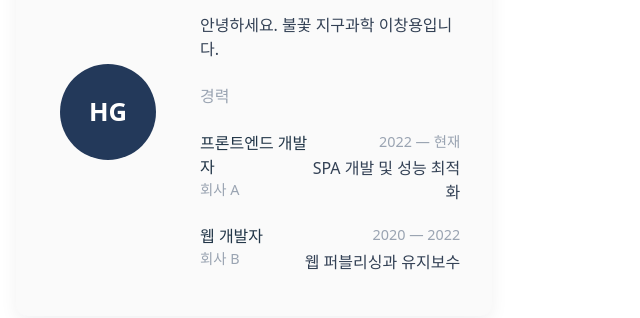
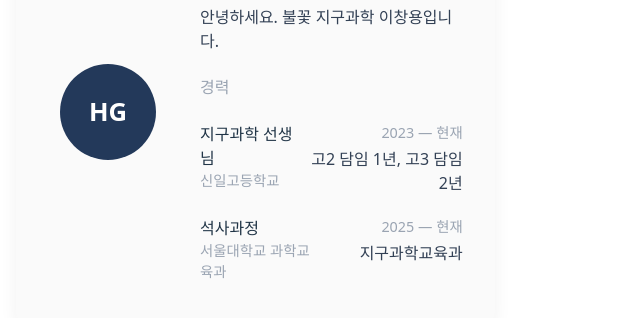
Before and after one commit to bluedragon-earth/251120-github, a website built with Vite: page index.html in a window 1280 px wide. Shown: the part 288-606 px from the top of the page, without its empty margins (0-640 px from the left). Built offline with nearby package versions, Linux system fonts and the light colour scheme.

Commit message:
feat: 프로필 경력 정보 업데이트 및 형식 수정

```diff
--- a/index.html
+++ b/index.html
@@ -17,29 +17,28 @@
         <div class="profile-right">
           <h1 class="profile-name">이창용</h1>
           <div class="profile-title">지구과학 선생님 — <span class="profile-location">서울, 대한민국</span></div>
-          <p class="profile-bio">안녕하세요. 불꽃 지구과학 이창용입니다.
-          </p>
+          <p class="profile-bio">안녕하세요. 불꽃 지구과학 이창용입니다.</p>
 
           <h2 class="section-heading">경력</h2>
           <ul class="experience-list">
             <li class="experience-item">
               <div class="exp-left">
-                <div class="exp-role">프론트엔드 개발자</div>
-                <div class="exp-company">회사 A</div>
+                <div class="exp-role">지구과학 선생님</div>
+                <div class="exp-company">신일고등학교</div>
               </div>
               <div class="exp-right">
-                <div class="exp-period">2022 — 현재</div>
-                <div class="exp-desc">SPA 개발 및 성능 최적화</div>
+                <div class="exp-period">2023 — 현재</div>
+                <div class="exp-desc">고2 담임 1년, 고3 담임 2년</div>
               </div>
             </li>
             <li class="experience-item">
               <div class="exp-left">
-                <div class="exp-role">웹 개발자</div>
-                <div class="exp-company">회사 B</div>
+                <div class="exp-role">석사과정</div>
+                <div class="exp-company">서울대학교 과학교육과</div>
               </div>
               <div class="exp-right">
-                <div class="exp-period">2020 — 2022</div>
-                <div class="exp-desc">웹 퍼블리싱과 유지보수</div>
+                <div class="exp-period">2025 — 현재</div>
+                <div class="exp-desc">지구과학교육과</div>
               </div>
             </li>
           </ul>
```
